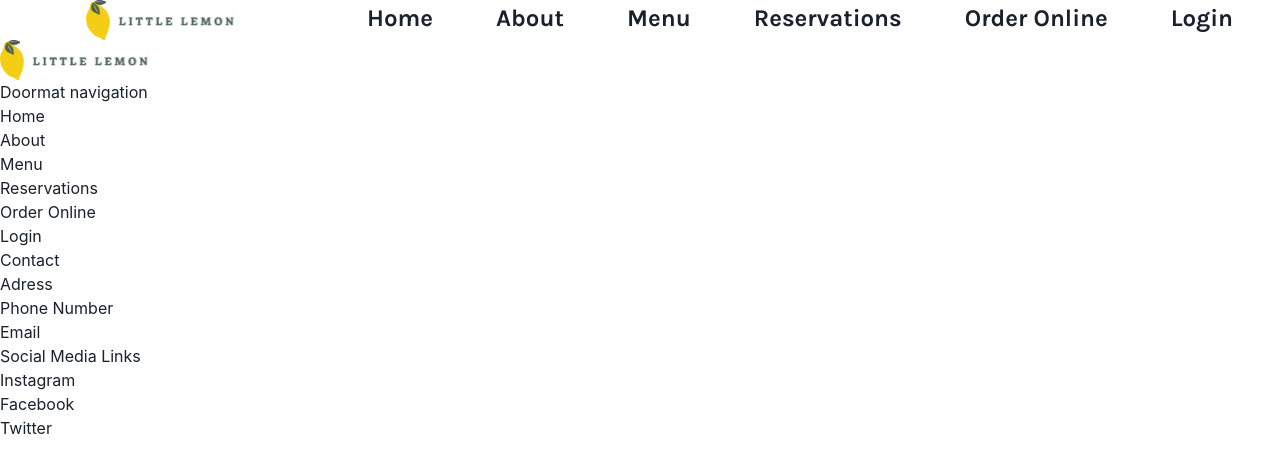
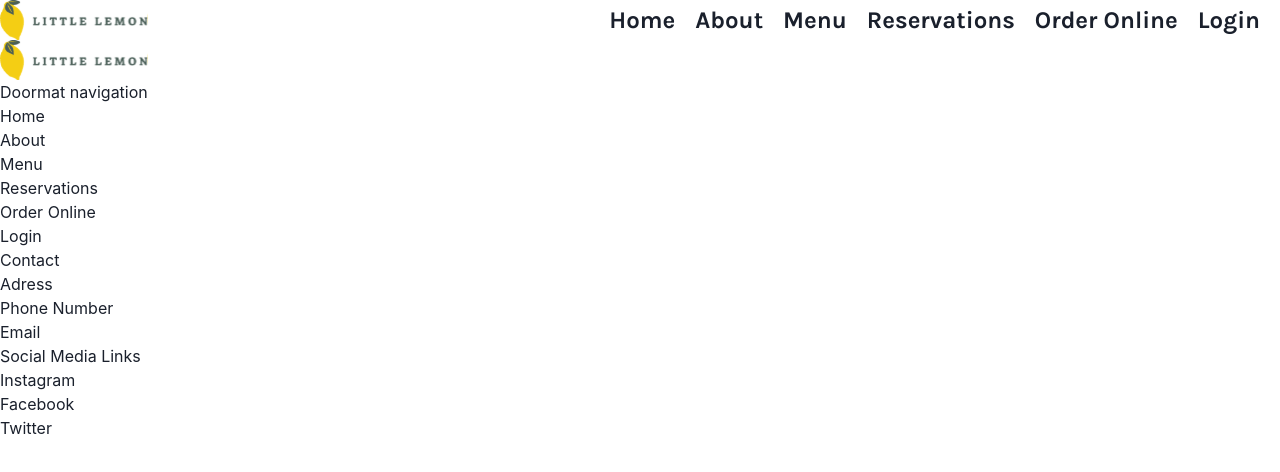
Before and after one commit to claudiooleite/litle_lemon, a React (Create React App) app: page / in a window 1280 px wide. Shown: the top 472 px of the page. Built offline with nearby package versions, Linux system fonts and the light colour scheme.

Commit message:
installed chacra burger icon to header

```diff
--- a/package.json
+++ b/package.json
@@ -3,6 +3,7 @@
   "version": "0.1.0",
   "private": true,
   "dependencies": {
+    "@chakra-ui/icons": "^2.1.1",
     "@chakra-ui/react": "^2.8.2",
     "@emotion/react": "^11.11.4",
     "@emotion/styled": "^11.11.5",
--- a/src/App.css
+++ b/src/App.css
@@ -16,40 +16,45 @@
 }
 
 .nav-main {
-  display: grid;
-  grid-template-columns: 1fr 3fr;
+  display: flex;
+  justify-content: space-between;
+  align-items: center;
+}
+
+.nav-content {
+  display: flex;
 }
 
 .nav-links {
-  display: none;
+  display: flex;
+
   list-style-type: none;
-  justify-content: space-evenly;
   font-family: "Karla", sans-serif;
   font-size: 18pt;
   font-weight: bold;
 }
 
-#logo-top {
-  justify-self: center;
-  align-self: center;
+.nav-links li {
+  margin-right: 20px;
 }
 
-.nav-links li {
-  justify-self: center;
+.nav-icon {
+  display: none;
 }
 
-@media screen and (max-width: 850px) {
-  /* Set the grid to have two rows when the screen width is less than 850px */
+.nav-dropdown {
+  display: none;
+}
+
+@media screen and (max-width: 600px) {
   .nav-links {
-    grid-template-rows: auto auto; /* Set the grid to have two rows */
-    grid-auto-flow: row; /* Arrange the items in rows */
+    display: none;
+  }
+
+  .nav-icon {
+    display: block; /* Show the icon */
+  }
+  .nav-dropdown.show {
+    display: block;
   }
 }
-@media screen and (min-width: 600px) {
-  /* Show the nav links when the screen width is 400px or larger */
-  .nav-links {
-    display: grid;
-    grid-auto-flow: column; /* Arrange the items in columns */
-    grid-gap: 1rem; /* Set the gap between items */
-  }
-}
--- a/src/Components/Nav.jsx
+++ b/src/Components/Nav.jsx
@@ -1,23 +1,27 @@
-import React from 'react';
+import React, { useState } from 'react';
 import '../App.css'
 import Image from "../Images/Logo.svg";
+import { HamburgerIcon, Select } from '@chakra-ui/icons';
 
 function Nav() {
+    const [showNav, setShowNav] = useState(false);
+
+    const toggleNav = () => {
+        setShowNav(!showNav);
+    };
     return (
-        <div class="nav-main">
+        <div className="nav-main">
             <img id="logo-top" src={Image} alt="Logo Little Lemon restaurant" />
-            <div class="nav-content">
-                <ul class="nav-links">
-                    <li>Home</li>
-                    <li>About</li>
-                    <li>Menu</li>
-                    <li>Reservations</li>
-                    <li>Order Online</li>
-                    <li>Login</li>
-                </ul>
-                <div class="nav-icon">
-                    {/* <!-- Icon goes here --> */}
-                </div>
+            <ul className={`nav-links ${showNav ? 'show' : ''}`}>
+                <li><a href="#home">Home</a></li>
+                <li><a href="#about">About</a></li>
+                <li><a href="#menu">Menu</a></li>
+                <li><a href="#reservations">Reservations</a></li>
+                <li><a href="#order-online">Order Online</a></li>
+                <li><a href="#login">Login</a></li>
+            </ul>
+            <div className='nav-icon' onClick={toggleNav}>
+                <HamburgerIcon />
             </div>
         </div>
     )
```
Also changed, not shown: 1 other file (tests, documents, lock files or other folders).
